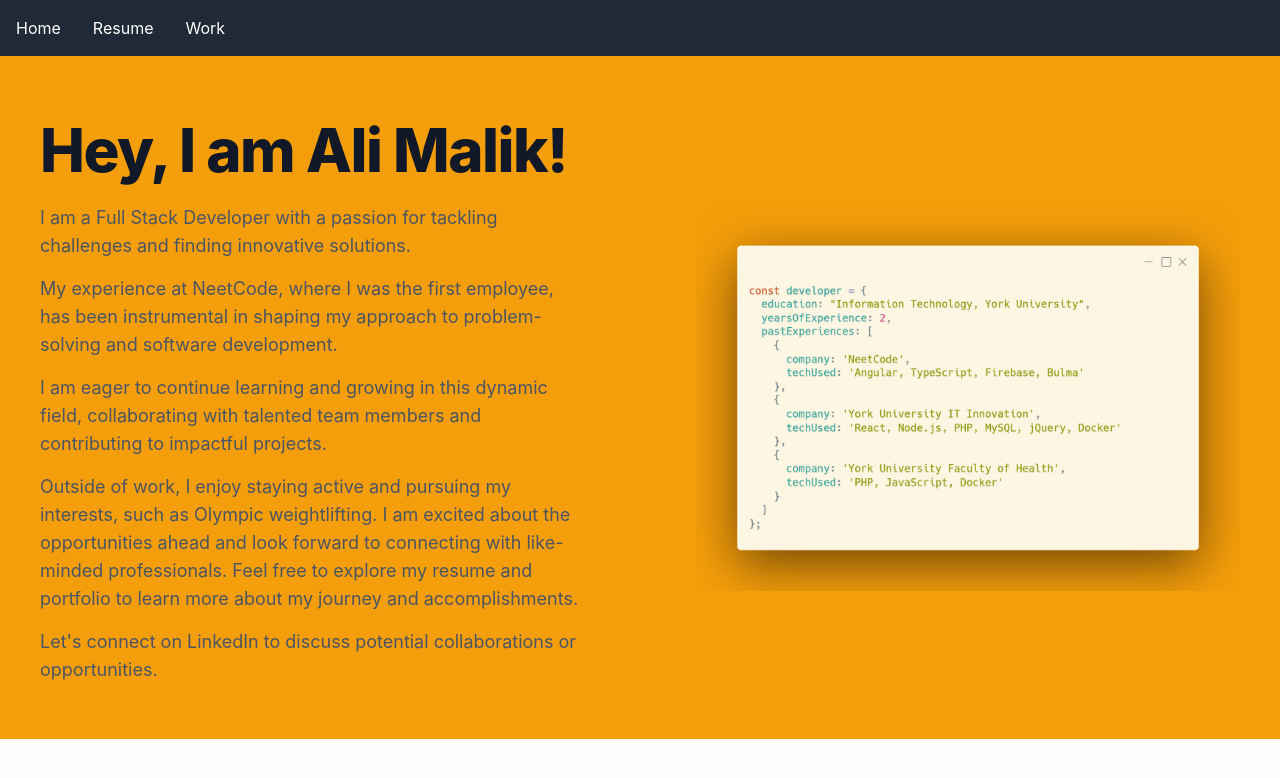
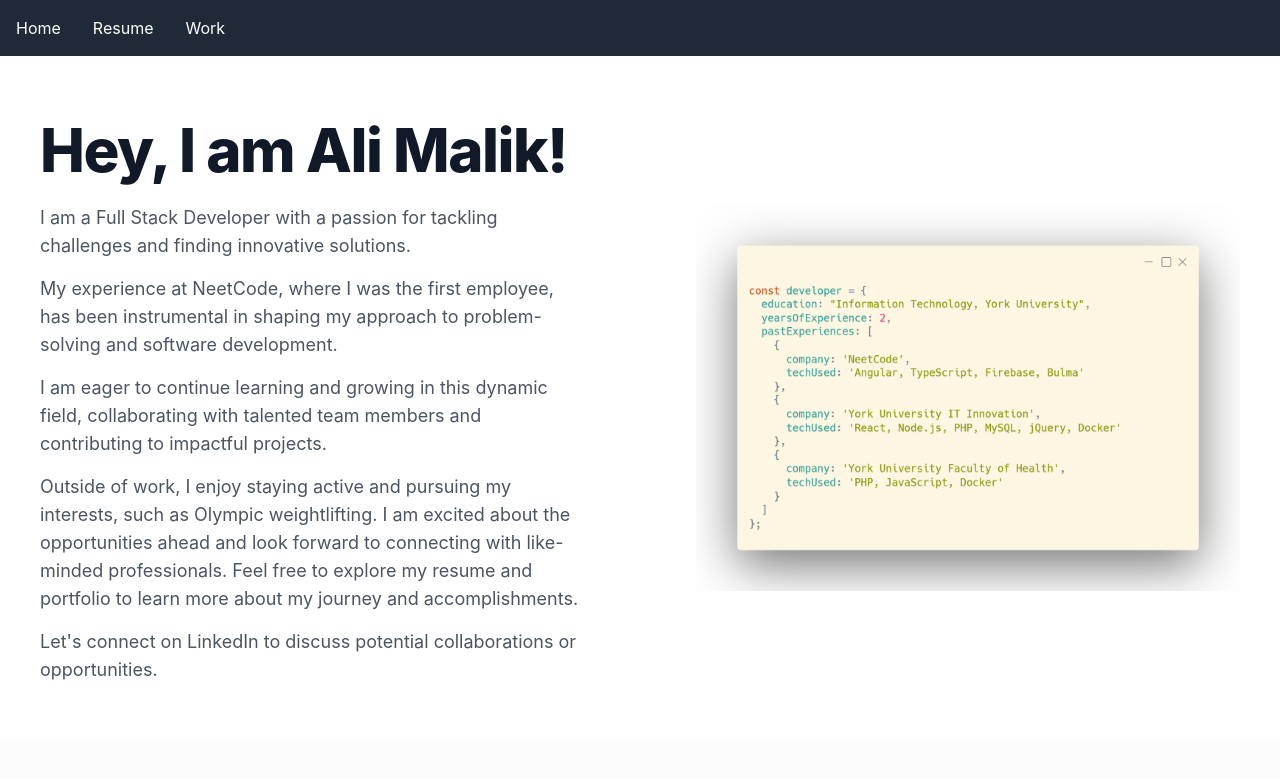
Before and after one commit to malimalik/portfolio, a React (Create React App) app: page / in a window 1280 px wide. Shown: the top 778 px of the page. Built offline with nearby package versions, Linux system fonts and the light colour scheme; a web font is replaced by a local one.

Commit message:
change bg

```diff
--- a/src/App.jsx
+++ b/src/App.jsx
@@ -13,7 +13,7 @@ function App() {
   return (
     <>
       <Router>
-        <div className="bg-amber-500 w-auto h-auto">
+        <div className="bg-white w-auto h-auto">
           <Header />
           <Routes>
             <Route path="/resume" element={<Resume />} />
```
